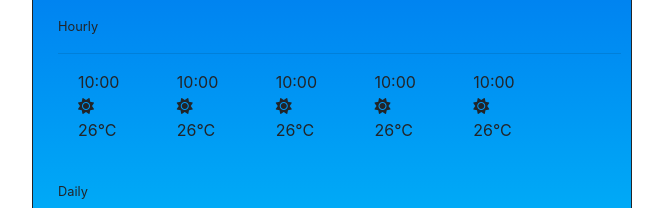
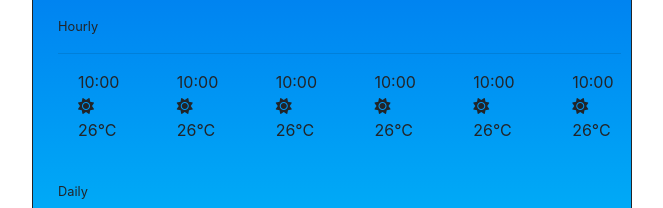
Before and after one commit to MayaMontiel/my-weather-app-react, a React (Create React App) app: page / in a window 1280 px wide. Shown: the part 243-451 px from the top of the page, without its empty margins (308-971 px from the left). Built offline with nearby package versions, Linux system fonts and the light colour scheme.

Commit message:
edited css

```diff
--- a/src/Weather.css
+++ b/src/Weather.css
@@ -33,25 +33,21 @@
 }
 
 .Weather .hourly li {
- margin-left: 10px;
- margin-right: 40px;
+  text-align: center;
+  margin: 0 50px 0 10px;
 }
-
-
 
 .Weather .dailyForecast {
   margin-bottom: 20px;
   margin-left: 15px;
 }
 
-.Weather .daily li{
-
+.Weather .daily li {
   text-align: center;
   margin: 0 10px 0 -10px;
 }
 
-.Weather .daily li.unit{
+.Weather .daily li.unit {
   font-size: 13px;
   text-align: center;
-
 }
--- a/src/Weather.js
+++ b/src/Weather.js
@@ -155,6 +155,20 @@ export default function Weather() {
                 </li>
               </ul>
             </div>
+
+            <div className="col-2">
+              <ul>
+                <li>
+                  <span>10:00</span>
+                </li>
+                <li>
+                  <i className="fas fa-sun"></i>
+                </li>
+                <li>
+                  <span>26°C</span>
+                </li>
+              </ul>
+            </div>
           </div>
         </div>
       </div>
```
